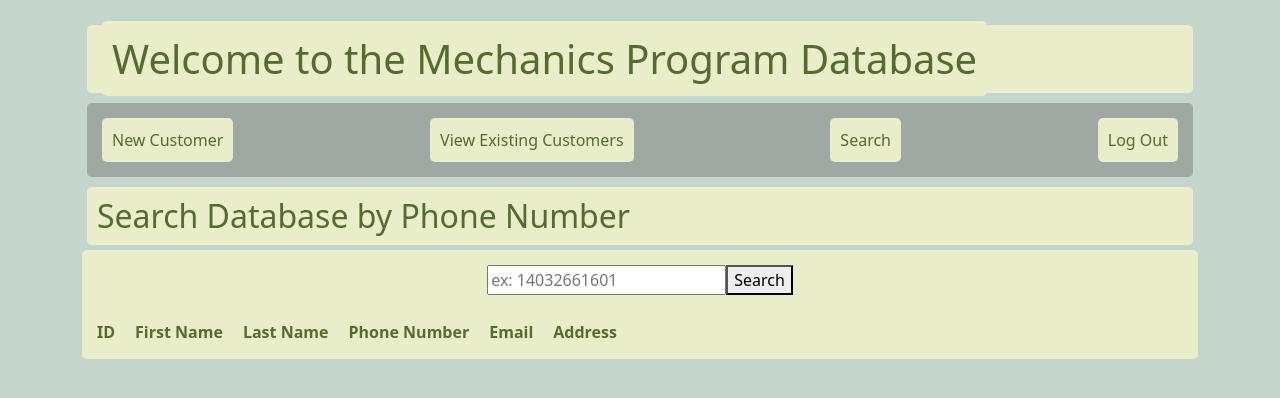
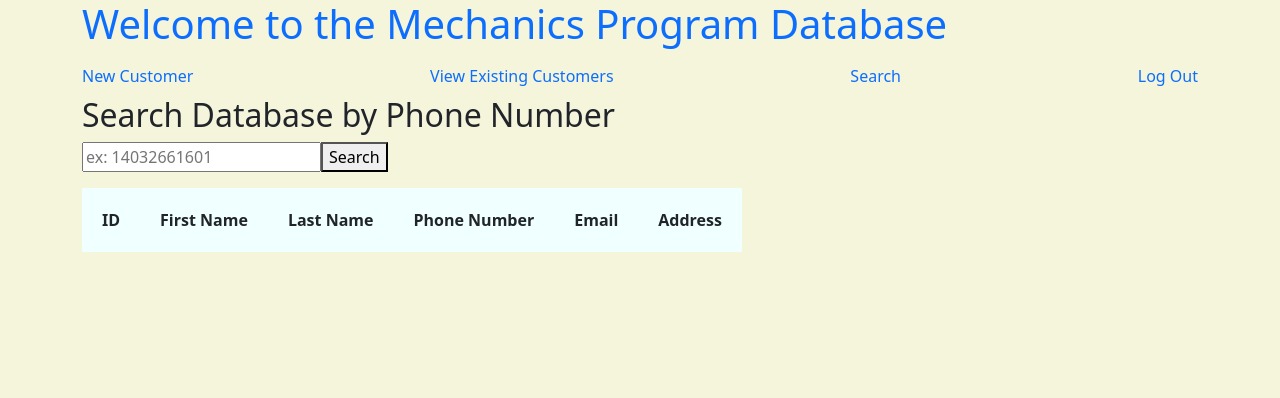
Before and after one commit to gvsa123/bhs_app, a Django app: page /search/ in a window 1280 px wide. Shown: the top 398 px of the page. Run offline with Django 4.2, Linux system fonts and the light colour scheme; the visitor is signed in with stand-in values (Sample User, id 1); lists and menus that the app fills with data are empty; parts of the project's set-up code (start-up, migrations or seed data) failed here and were passed over.

Commit message:
prior migration

```diff
--- /dev/null
+++ b/bhs/bhs_app/static/css/style-plain.css
@@ -0,0 +1,13 @@
+body {
+    background-color:beige;
+}
+table {
+    background-color: azure;
+}
+th, td {
+    vertical-align: top;
+    text-align: justify;
+    padding-left: 5px;
+    padding: 20px;
+
+}
--- a/bhs/bhs_app/templates/bhs_app/base.html
+++ b/bhs/bhs_app/templates/bhs_app/base.html
@@ -12,7 +12,7 @@
         <meta name="description" content="">
         <meta name="viewport" content="width=device-width, initial-scale=1">
         <link href="https://cdn.jsdelivr.net/npm/bootstrap@5.2.0/dist/css/bootstrap.min.css" rel="stylesheet" integrity="sha384-gH2yIJqKdNHPEq0n4Mqa/HGKIhSkIHeL5AyhkYV8i59U5AR6csBvApHHNl/vI1Bx" crossorigin="anonymous">
-        <link rel="stylesheet" href="{% static 'css/style.css' %}">
+        <link rel="stylesheet" href="{% static 'css/style-plain.css' %}">
         <style>
             a:link{text-decoration: none;}
             a:visited{text-decoration: none;}
```
Also changed, not shown: bhs/bhs_app/static/css/style-green.css (added, +40 -0 lines).
